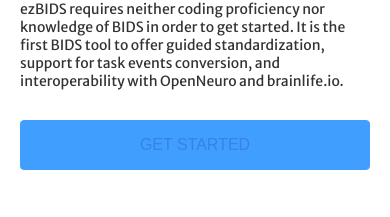
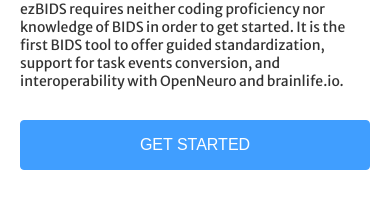
Before and after one commit to brainlife/ezbids, a Vue app in the folder ui/: page / in a window 390 px wide. Shown: the part 337-554 px from the top of the page. Built offline with nearby package versions, Linux system fonts and the light colour scheme; no server answers; what @niivue/niivue, ansi-to-html would draw is missing.

Commit message:
fix: button not white in mobile mode

```diff
--- a/ui/src/LandingPageContent.vue
+++ b/ui/src/LandingPageContent.vue
@@ -21,8 +21,8 @@
                 </el-row>
                 <el-row>
                     <el-col :xs="24" :md="12">
-                        <RouterLink style="text-decoration: none" to="/convert">
-                            <el-button type="primary" class="hero-banner-button">
+                        <RouterLink style="text-decoration: none;" to="/convert">
+                            <el-button type="primary" style="color: white !important" class="hero-banner-button">
                                 GET STARTED
                             </el-button>
                         </RouterLink>
```
